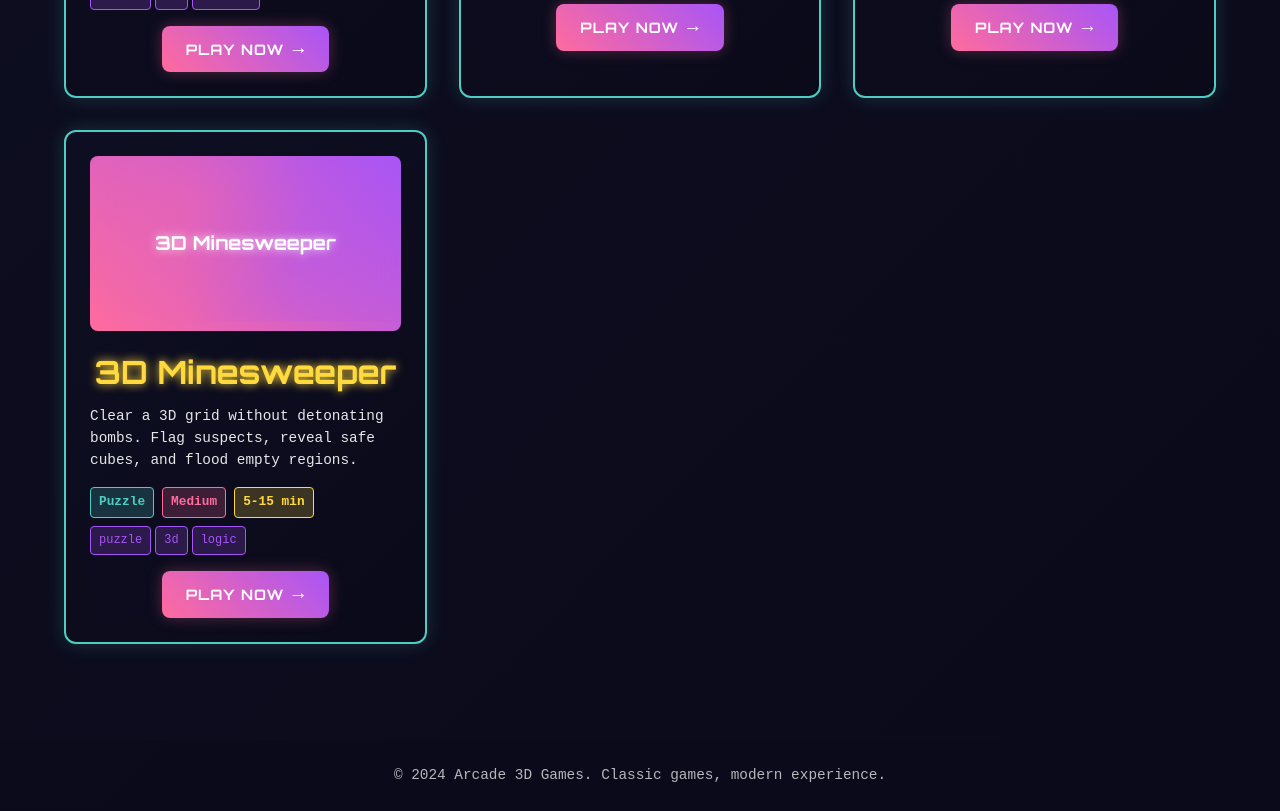
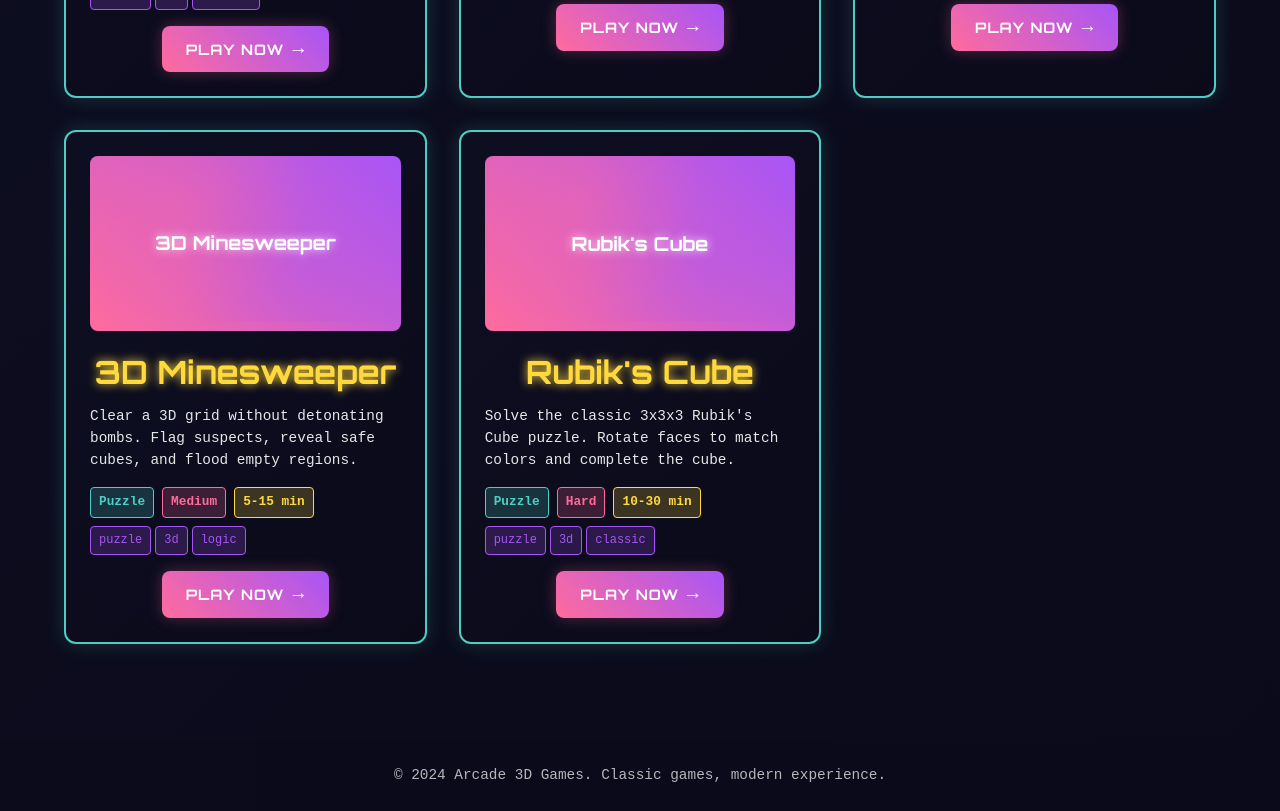
Before and after one commit to DayDream-Technologies/threejs-games, a React (Create React App) app: page / in a window 1280 px wide. Shown: the part 1440-2251 px from the top of the page. Built offline with nearby package versions, Linux system fonts and the light colour scheme.

Commit message:
Added rubiks cube

```diff
--- a/src/components/game/InstructionsPopup.css
+++ b/src/components/game/InstructionsPopup.css
@@ -269,3 +269,32 @@
     padding: var(--spacing-sm) var(--spacing-md);
   }
 }
+
+/* Stats-specific styles */
+.stats-grid {
+  display: grid;
+  grid-template-columns: 1fr;
+  gap: var(--spacing-md);
+  margin-top: var(--spacing-md);
+}
+
+.stat-item {
+  display: flex;
+  justify-content: space-between;
+  align-items: center;
+  padding: var(--spacing-sm) var(--spacing-md);
+  background: rgba(255, 255, 255, 0.05);
+  border-radius: var(--radius-sm);
+  border: 1px solid rgba(255, 217, 61, 0.3);
+}
+
+.stat-label {
+  color: var(--text-secondary);
+  font-weight: 500;
+}
+
+.stat-value {
+  color: var(--neon-yellow);
+  font-weight: bold;
+  font-size: 1.1em;
+}
--- a/src/components/shared/GameCard.js
+++ b/src/components/shared/GameCard.js
@@ -30,10 +30,17 @@
         </div>
 
         <div className="game-actions">
-          <Link to={game.path} className="play-button">
-            <span className="play-text">PLAY NOW</span>
-            <div className="play-arrow">→</div>
-          </Link>
+          {game.external ? (
+            <a href={game.path} target="_blank" rel="noopener noreferrer" className="play-button">
+              <span className="play-text">PLAY NOW</span>
+              <div className="play-arrow">→</div>
+            </a>
+          ) : (
+            <Link to={game.path} className="play-button">
+              <span className="play-text">PLAY NOW</span>
+              <div className="play-arrow">→</div>
+            </Link>
+          )}
         </div>
       </div>
     </div>
--- a/src/data/games.js
+++ b/src/data/games.js
@@ -76,6 +76,18 @@
     image: '/images/minesweeper-3d.jpg',
     path: '/games/minesweeper-3d',
     tags: ['puzzle', '3d', 'logic', 'minesweeper']
+  },
+  {
+    id: 'rubiks-cube',
+    title: 'Rubik\'s Cube',
+    description: 'Solve the classic 3x3x3 Rubik\'s Cube puzzle. Rotate faces to match colors and complete the cube.',
+    genre: 'Puzzle',
+    difficulty: 'Hard',
+    playTime: '10-30 min',
+    image: '/images/rubiks-cube.jpg',
+    path: 'https://daydream-technologies.github.io/Rubiks-cube-site/model.html',
+    tags: ['puzzle', '3d', 'classic', 'rubiks', 'logic'],
+    external: true
   }
 ];
 
```
